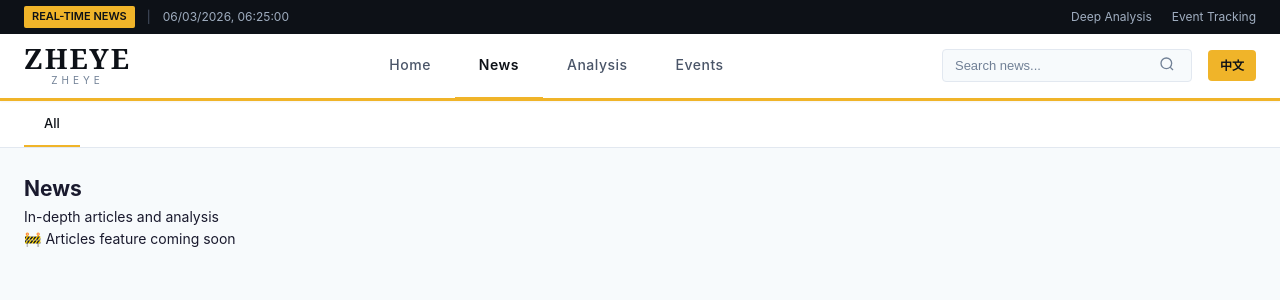
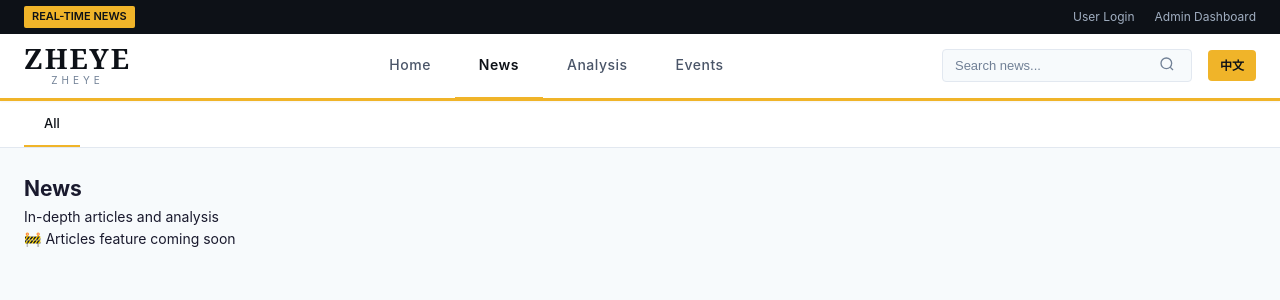
Before and after one commit to holipay/zheye, a FastAPI app: page /en/articles in a window 1280 px wide. Shown: the top 300 px of the page. Run offline with FastAPI, Linux system fonts and the light colour scheme; tables that the repository leaves empty hold one stand-in row (values such as "Sample post"); data that the repository does not hold is empty; parts of the project's set-up code (start-up, migrations or seed data) failed here and were passed over.

Commit message:
feat: 移除时间控件，替换右上角链接为用户登录和管理后台

```diff
--- a/app/locales/en.json
+++ b/app/locales/en.json
@@ -10,7 +10,9 @@
     "analysis": "Analysis",
     "events": "Events",
     "deep_analysis": "Deep Analysis",
-    "event_tracking": "Event Tracking"
+    "event_tracking": "Event Tracking",
+    "user_login": "User Login",
+    "admin_dashboard": "Admin Dashboard"
   },
   "top_bar": {
     "realtime": "Real-time News"
--- a/app/locales/zh.json
+++ b/app/locales/zh.json
@@ -10,7 +10,9 @@
     "analysis": "分析",
     "events": "事件",
     "deep_analysis": "深度分析",
-    "event_tracking": "事件追踪"
+    "event_tracking": "事件追踪",
+    "user_login": "用户登录",
+    "admin_dashboard": "管理后台"
   },
   "top_bar": {
     "realtime": "实时资讯"
--- a/app/templates/base.html
+++ b/app/templates/base.html
@@ -13,12 +13,10 @@
         <div class="container">
             <div class="top-bar-left">
                 <span class="market-tag">{{ t("top_bar.realtime") }}</span>
-                <span class="divider">|</span>
-                <span id="current-time"></span>
             </div>
             <div class="top-bar-right">
-                <a href="/{{ lang }}/analysis">{{ t("nav.deep_analysis") }}</a>
-                <a href="/{{ lang }}/events">{{ t("nav.event_tracking") }}</a>
+                <a href="/{{ lang }}/login">{{ t("nav.user_login") }}</a>
+                <a href="/{{ lang }}/admin">{{ t("nav.admin_dashboard") }}</a>
             </div>
         </div>
     </div>
@@ -109,24 +107,6 @@
         </div>
     </footer>
 
-    <script>
-        // 更新时间
-        function updateTime() {
-            const now = new Date();
-            const options = {
-                year: 'numeric',
-                month: '2-digit',
-                day: '2-digit',
-                hour: '2-digit',
-                minute: '2-digit',
-                second: '2-digit',
-                hour12: false
-            };
-            const locale = '{{ lang }}' === 'zh' ? 'zh-CN' : 'en-US';
-            document.getElementById('current-time').textContent = now.toLocaleString(locale, options);
-        }
-        updateTime();
-        setInterval(updateTime, 1000);
-    </script>
+
 </body>
 </html>
```
